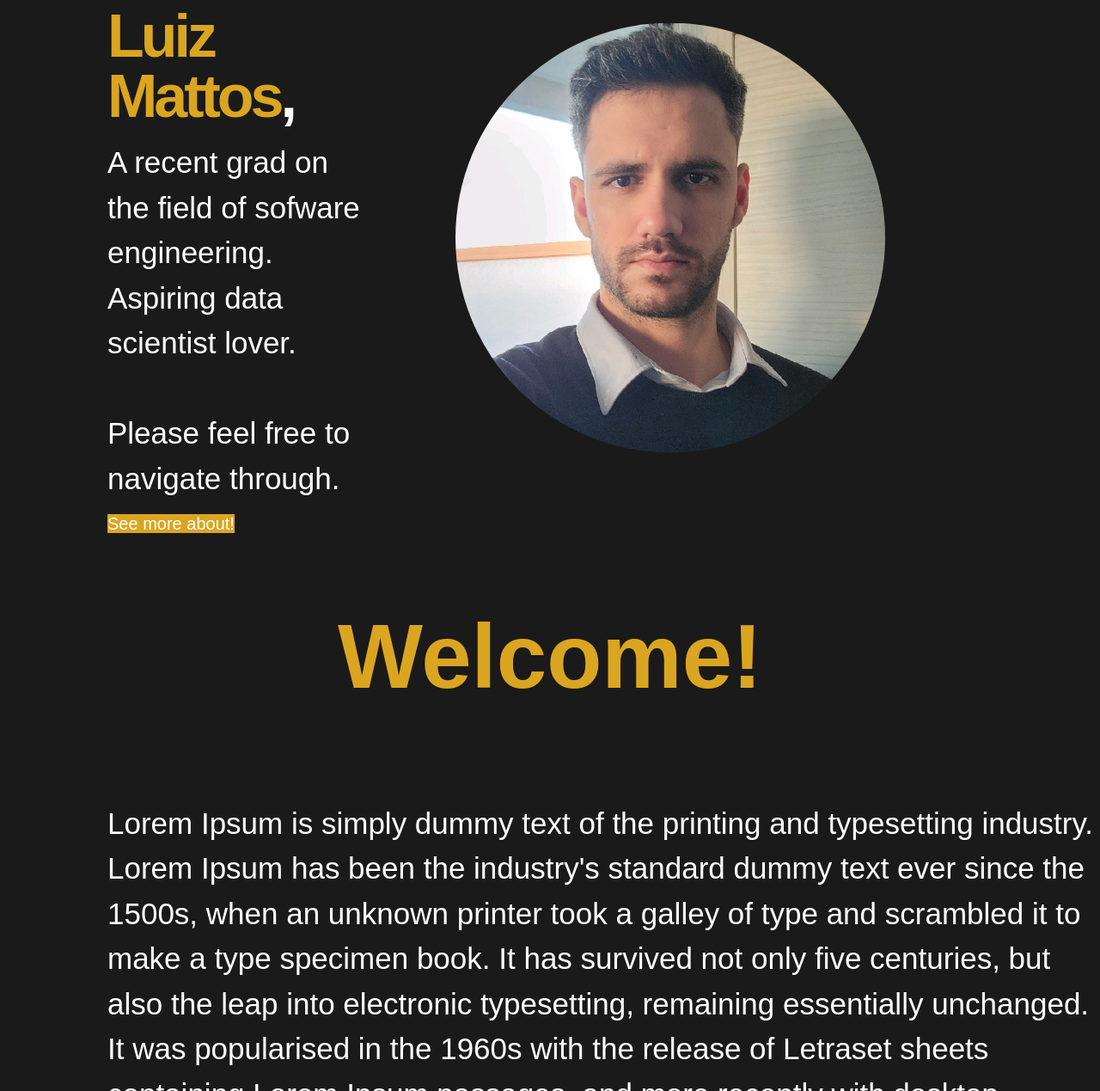
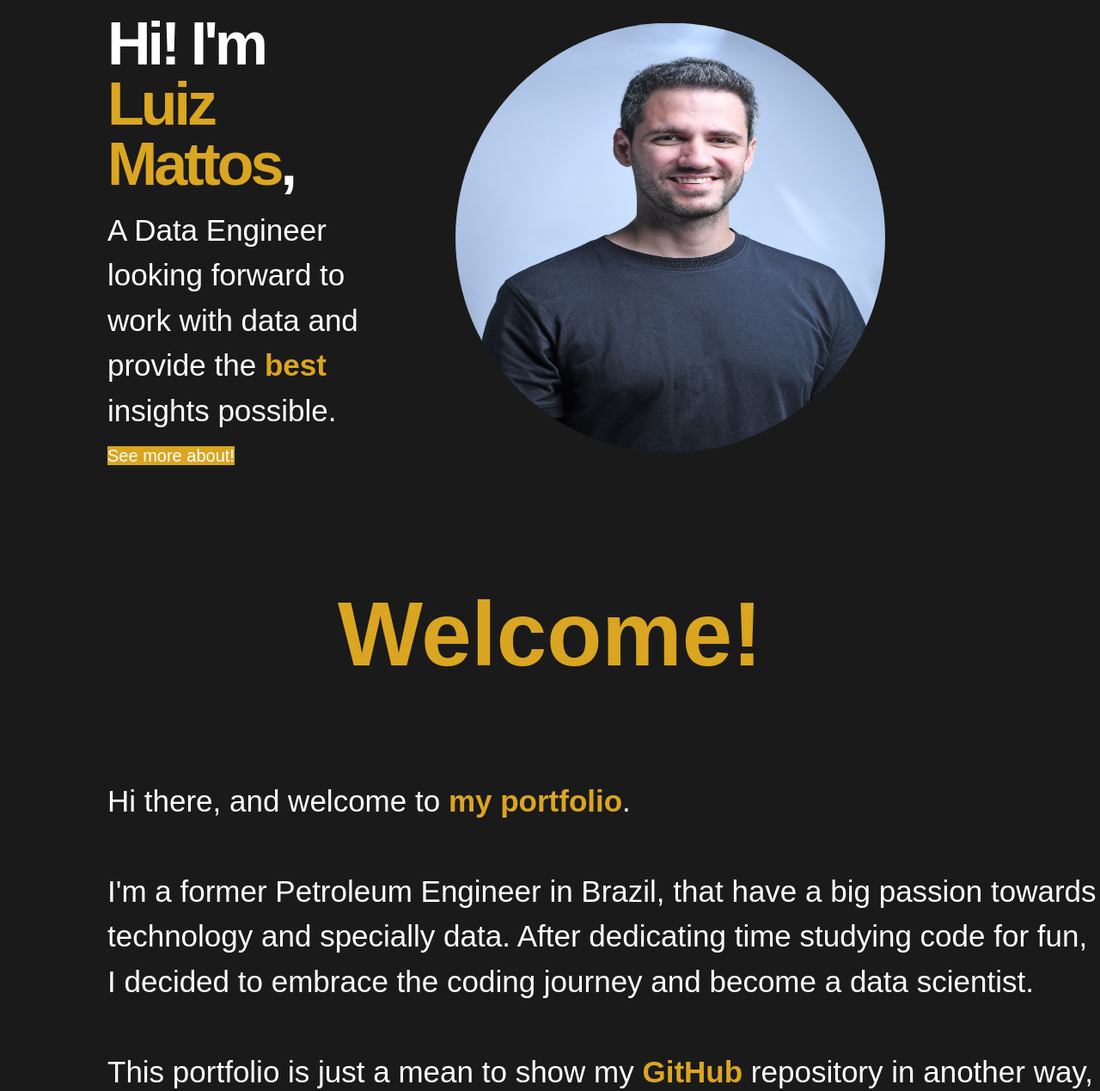
Before and after one commit to luizgmattos/luizgmattos.github.io, a plain HTML site: page Portfolio_Website/index.html in a window 1280 px wide. Shown: the part 122-1391 px from the top of the page at 86% size. Drawn offline with Linux system fonts and the light colour scheme.

Commit message:
updates
changed picture,resume, text.

```diff
--- a/Portfolio_Website/index.html
+++ b/Portfolio_Website/index.html
@@ -34,16 +34,14 @@
                 Hi! I'm <strong>Luiz Mattos</strong>,
             </h1>
             <p class="home-description">
-                A recent grad on the field of sofware engineering. Aspiring data scientist lover.
+                A Data Engineer looking forward to work with data and provide the <strong>best</strong> insights possible.
                 <br>
-                <br>
-                Please feel free to navigate through.
             </p>
             <a href="#about" class="home-link-about">See more about!</a>
             </div>
             <div class="hexagon-container">
                 <div class="hexagon-picture">
-                    <img src="imgs/perfil.jpg" class="perfil-image" alt="Luiz profile picture">
+                    <img src="imgs/Profile.jpg" class="perfil-image" alt="Luiz profile picture">
                 </div>
             </div>
         </div>
@@ -57,13 +55,16 @@
             </div>
             <div class="about-description">
                 <p class="about-text">
-                    Lorem Ipsum is simply dummy text of the printing and typesetting industry.
-                    Lorem Ipsum has been the industry's standard dummy text ever since the 1500s, when an unknown printer took a galley of type and scrambled it to make a type specimen book.
-                    It has survived not only five centuries, but also the leap into electronic typesetting, remaining essentially unchanged.
-                    It was popularised in the 1960s with the release of Letraset sheets containing Lorem Ipsum passages, and more recently with desktop publishing software
-                    like Aldus PageMaker including versions of Lorem Ipsum
+                    Hi there, and welcome to <strong>my portfolio</strong>.
+                    <br><br>
+                    I'm a former Petroleum Engineer in Brazil, that have a big passion towards technology and specially data.
+                    After dedicating time studying code for fun, I decided to embrace the coding journey and become a data scientist.
+                    <br><br>
+                    This portfolio is just a mean to show my <strong>GitHub</strong> repository in another way, as well as to connect through LinkedIn or Email.
+                    <br></br>
+                    Find my resume bellow
                 </p>
-                <a href="docs/LuizMattos_Resume.pdf" class="my-resume" download="LuizMattos_Resume">
+                <a href="docs/Resume.pdf" class="my-resume" download="LuizMattos_Resume">
                     My Resume
                 </a>
             </div>
```
Also changed, not shown: Portfolio_Website/imgs/Profile.jpg (added), 2 other files.
